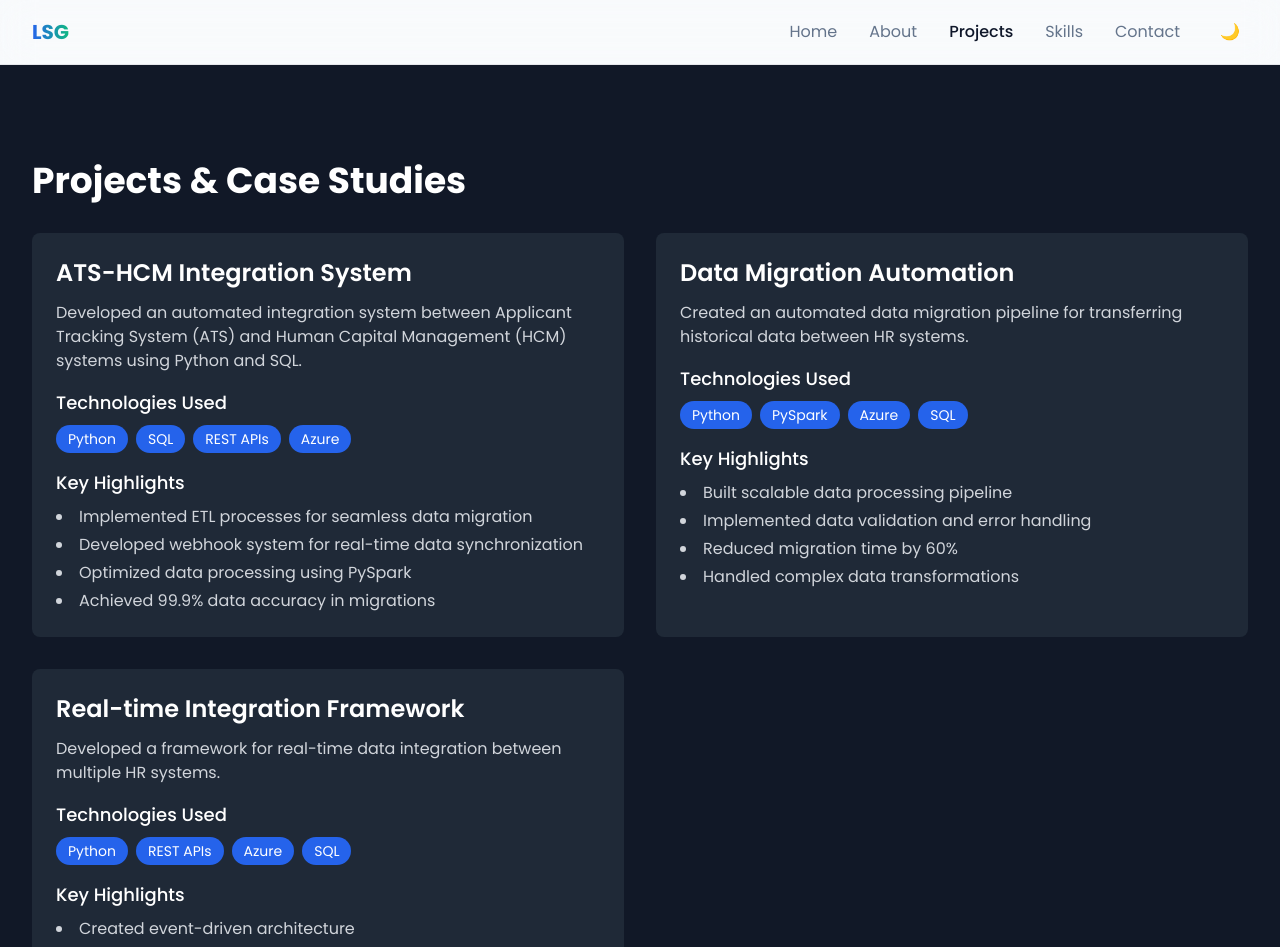
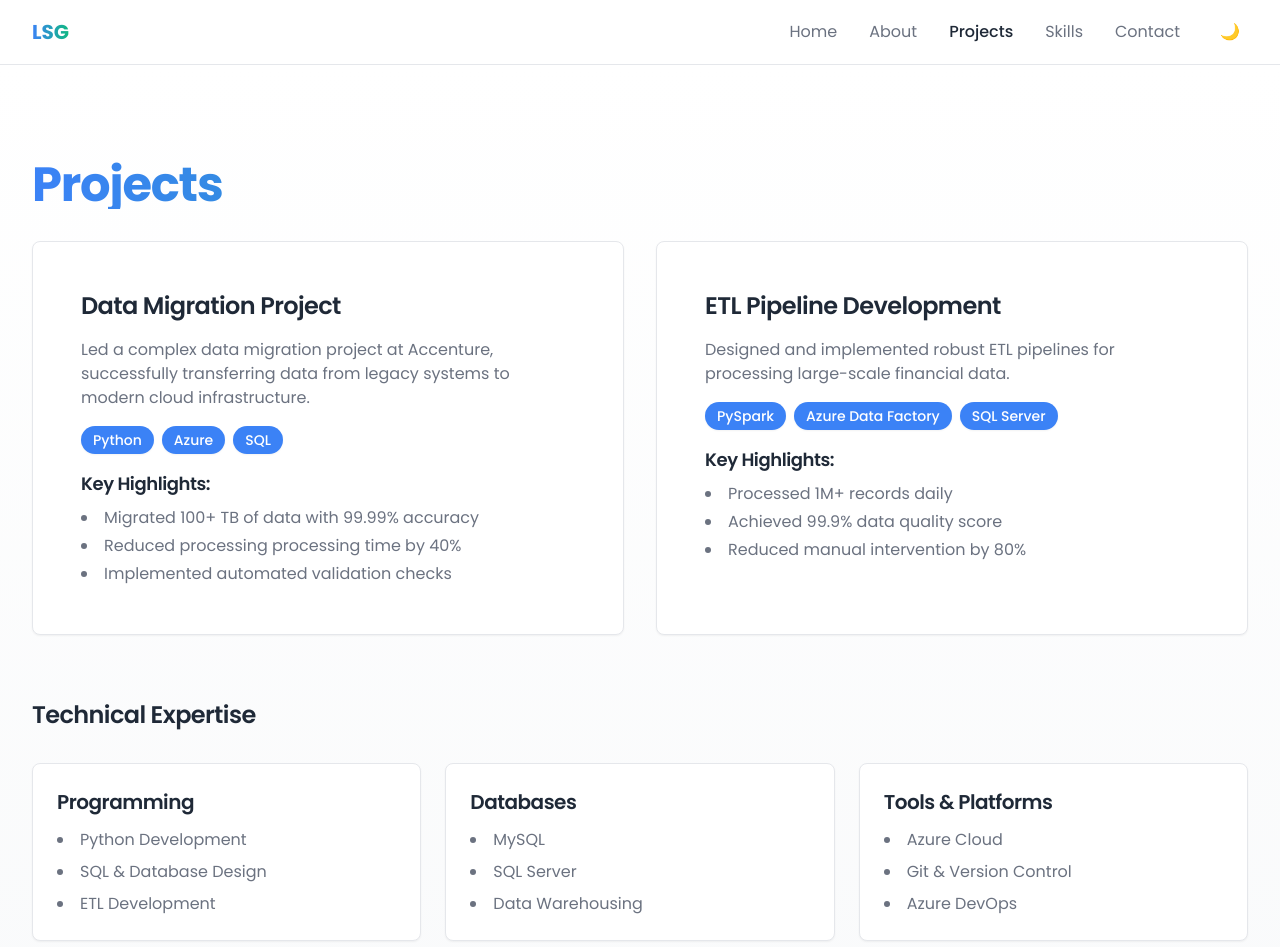
Before and after one commit to ganesh0189/personal-portfolio, a Next.js app: page /projects in a window 1280 px wide. Shown: the top 947 px of the page. Built offline with nearby package versions, Linux system fonts and the light colour scheme.

Commit message:
Update theme and styling: - Fix badge visibility in Projects section - Improve light mode with minimal design - Add consistent animations and transitions - Update typography and spacing

```diff
--- a/src/app/globals.css
+++ b/src/app/globals.css
@@ -3,14 +3,16 @@
 @tailwind utilities;
 
 :root {
-  --primary: #2563eb;
-  --primary-dark: #1d4ed8;
+  --primary: #3b82f6;
+  --primary-dark: #2563eb;
   --secondary: #10b981;
-  --background: #f8fafc;
-  --foreground: #0f172a;
-  --muted: #64748b;
+  --background: #ffffff;
+  --card-background: #ffffff;
+  --foreground: #1f2937;
+  --muted: #6b7280;
   --accent: #f59e0b;
-  --border: #e2e8f0;
+  --border: #e5e7eb;
+  --section-bg: #f9fafb;
 }
 
 [data-theme='dark'] {
@@ -18,15 +20,21 @@
   --primary-dark: #2563eb;
   --secondary: #34d399;
   --background: #0f172a;
+  --card-background: #1e293b;
   --foreground: #f8fafc;
   --muted: #94a3b8;
   --accent: #fbbf24;
   --border: #1e293b;
+  --section-bg: #1e293b;
 }
 
 @layer base {
   body {
-    @apply bg-background text-foreground transition-colors duration-200;
+    @apply bg-background text-foreground transition-colors duration-200 font-sans;
+  }
+
+  h1, h2, h3, h4, h5, h6 {
+    @apply tracking-tight font-medium;
   }
 }
 
@@ -40,7 +48,7 @@
   }
 
   .btn-primary {
-    @apply bg-primary text-white hover:bg-primary-dark;
+    @apply bg-primary text-white hover:bg-primary-dark shadow-sm hover:shadow-md;
   }
 
   .nav-link {
@@ -52,11 +60,15 @@
   }
 
   .heading {
-    @apply text-3xl sm:text-4xl font-bold mb-8;
+    @apply text-4xl sm:text-5xl font-bold mb-8 bg-clip-text text-transparent bg-gradient-to-r from-primary to-secondary;
   }
 
   .card {
-    @apply bg-white dark:bg-gray-800 border border-border rounded-lg p-6 transition-all duration-200;
+    @apply bg-card-background border border-border rounded-lg p-6 shadow-sm hover:shadow-md transition-all duration-200;
+  }
+
+  .section-bg {
+    @apply bg-section-bg;
   }
 }
 
@@ -70,24 +82,45 @@
 
 /* Custom scrollbar */
 ::-webkit-scrollbar {
-  width: 8px;
+  width: 6px;
 }
 
 ::-webkit-scrollbar-track {
-  @apply bg-gray-100 dark:bg-gray-800;
+  @apply bg-section-bg;
 }
 
 ::-webkit-scrollbar-thumb {
-  @apply bg-gray-300 dark:bg-gray-600 rounded;
+  @apply bg-primary rounded transition-colors;
+  opacity: 0.2;
 }
 
 ::-webkit-scrollbar-thumb:hover {
-  @apply bg-gray-400 dark:bg-gray-500;
+  opacity: 0.3;
 }
 
 /* Smooth scrolling */
 html {
   scroll-behavior: smooth;
+}
+
+/* Enhanced typography */
+.text-balance {
+  text-wrap: balance;
+}
+
+/* Gradient backgrounds for sections */
+.gradient-bg {
+  @apply bg-gradient-to-b from-background to-section-bg;
+}
+
+/* Card hover effects */
+.card-hover {
+  @apply hover:scale-[1.01] hover:shadow-lg transition-all duration-300;
+}
+
+/* Skill bar animation */
+.skill-bar {
+  @apply transition-all duration-1000 ease-out;
 }
 
 /* Custom animations */
@@ -115,10 +148,20 @@ html {
 
 /* Custom focus styles */
 .focus-ring {
-  @apply focus:outline-none focus:ring-2 focus:ring-blue-500 focus:ring-offset-2 focus:ring-offset-gray-900;
+  @apply focus:outline-none focus:ring-2 focus:ring-primary focus:ring-opacity-20 focus:ring-offset-2 focus:ring-offset-background;
 }
 
 /* Custom button styles */
 .btn-secondary {
-  @apply bg-gray-800 text-white px-6 py-3 rounded-lg font-medium hover:bg-gray-700 transition-colors;
+  @apply bg-gray-100 text-gray-700 px-6 py-3 rounded-lg font-medium hover:bg-gray-200 transition-colors;
 }
+
+/* Input styles */
+.input-primary {
+  @apply w-full px-4 py-2 bg-background border border-border rounded-lg focus:ring-2 focus:ring-primary focus:ring-opacity-20 focus:border-transparent transition-all duration-200;
+}
+
+/* Badge styles */
+.badge-primary {
+  @apply bg-primary text-white px-3 py-1 rounded-full text-sm font-medium shadow-sm;
+}
--- a/src/app/projects/page.tsx
+++ b/src/app/projects/page.tsx
@@ -1,109 +1,89 @@
 export default function Projects() {
-  const projects = [
-    {
-      title: "ATS-HCM Integration System",
-      description: "Developed an automated integration system between Applicant Tracking System (ATS) and Human Capital Management (HCM) systems using Python and SQL.",
-      technologies: ["Python", "SQL", "REST APIs", "Azure"],
-      highlights: [
-        "Implemented ETL processes for seamless data migration",
-        "Developed webhook system for real-time data synchronization",
-        "Optimized data processing using PySpark",
-        "Achieved 99.9% data accuracy in migrations"
-      ]
-    },
-    {
-      title: "Data Migration Automation",
-      description: "Created an automated data migration pipeline for transferring historical data between HR systems.",
-      technologies: ["Python", "PySpark", "Azure", "SQL"],
-      highlights: [
-        "Built scalable data processing pipeline",
-        "Implemented data validation and error handling",
-        "Reduced migration time by 60%",
-        "Handled complex data transformations"
-      ]
-    },
-    {
-      title: "Real-time Integration Framework",
-      description: "Developed a framework for real-time data integration between multiple HR systems.",
-      technologies: ["Python", "REST APIs", "Azure", "SQL"],
-      highlights: [
-        "Created event-driven architecture",
-        "Implemented robust error handling",
-        "Achieved sub-second data synchronization",
-        "Built monitoring and alerting system"
-      ]
-    }
-  ];
-
   return (
-    <main className="min-h-screen bg-gray-900 text-white pt-24">
-      <div className="max-w-7xl mx-auto px-4 sm:px-6 lg:px-8">
-        <h1 className="text-4xl font-bold mb-8">Projects & Case Studies</h1>
+    <main className="min-h-screen bg-background text-foreground">
+      <div className="gradient-bg">
+        <div className="container py-24">
+          <h1 className="heading text-balance">Projects</h1>
 
           <div className="grid grid-cols-1 md:grid-cols-2 gap-8">
-          {projects.map((project, index) => (
-            <div key={index} className="bg-gray-800 rounded-lg overflow-hidden">
+            {/* Project 1 */}
+            <div className="card card-hover animate-fadeIn">
               <div className="p-6">
-                <h2 className="text-2xl font-semibold mb-3">{project.title}</h2>
-                <p className="text-gray-300 mb-4">{project.description}</p>
-
-                <div className="mb-4">
-                  <h3 className="text-lg font-medium mb-2">Technologies Used</h3>
-                  <div className="flex flex-wrap gap-2">
-                    {project.technologies.map((tech, techIndex) => (
-                      <span
-                        key={techIndex}
-                        className="bg-blue-600 text-white px-3 py-1 rounded-full text-sm"
-                      >
-                        {tech}
-                      </span>
-                    ))}
+                <h2 className="text-2xl font-semibold mb-4 text-foreground">Data Migration Project</h2>
+                <p className="text-muted mb-4">
+                  Led a complex data migration project at Accenture, successfully transferring data from legacy systems to modern cloud infrastructure.
+                </p>
+                <div className="flex flex-wrap gap-2 mb-4">
+                  <span className="badge-primary hover:bg-primary-dark transition-colors">Python</span>
+                  <span className="badge-primary hover:bg-primary-dark transition-colors">Azure</span>
+                  <span className="badge-primary hover:bg-primary-dark transition-colors">SQL</span>
                 </div>
-                </div>
-
-                <div>
-                  <h3 className="text-lg font-medium mb-2">Key Highlights</h3>
-                  <ul className="list-disc list-inside text-gray-300 space-y-1">
-                    {project.highlights.map((highlight, highlightIndex) => (
-                      <li key={highlightIndex}>{highlight}</li>
-                    ))}
+                <div className="space-y-2">
+                  <h3 className="text-lg font-semibold text-foreground">Key Highlights:</h3>
+                  <ul className="list-disc list-inside text-muted space-y-1">
+                    <li>Migrated 100+ TB of data with 99.99% accuracy</li>
+                    <li>Reduced processing processing time by 40%</li>
+                    <li>Implemented automated validation checks</li>
                   </ul>
                 </div>
               </div>
             </div>
-          ))}
+
+            {/* Project 2 */}
+            <div className="card card-hover animate-fadeIn" style={{ animationDelay: '200ms' }}>
+              <div className="p-6">
+                <h2 className="text-2xl font-semibold mb-4 text-foreground">ETL Pipeline Development</h2>
+                <p className="text-muted mb-4">
+                  Designed and implemented robust ETL pipelines for processing large-scale financial data.
+                </p>
+                <div className="flex flex-wrap gap-2 mb-4">
+                  <span className="badge-primary hover:bg-primary-dark transition-colors">PySpark</span>
+                  <span className="badge-primary hover:bg-primary-dark transition-colors">Azure Data Factory</span>
+                  <span className="badge-primary hover:bg-primary-dark transition-colors">SQL Server</span>
+                </div>
+                <div className="space-y-2">
+                  <h3 className="text-lg font-semibold text-foreground">Key Highlights:</h3>
+                  <ul className="list-disc list-inside text-muted space-y-1">
+                    <li>Processed 1M+ records daily</li>
+                    <li>Achieved 99.9% data quality score</li>
+                    <li>Reduced manual intervention by 80%</li>
+                  </ul>
+                </div>
+              </div>
+            </div>
           </div>
 
-        {/* Additional Skills Section */}
-        <section className="mt-16">
-          <h2 className="text-2xl font-semibold mb-6">Technical Expertise</h2>
+          {/* Technical Expertise */}
+          <div className="mt-16">
+            <h2 className="text-2xl font-semibold mb-8 text-foreground">Technical Expertise</h2>
             <div className="grid grid-cols-1 md:grid-cols-3 gap-6">
-            <div className="bg-gray-800 p-6 rounded-lg">
-              <h3 className="text-xl font-semibold mb-3">Programming</h3>
-              <ul className="text-gray-300 space-y-2">
-                <li>Python</li>
-                <li>C</li>
-                <li>PySpark</li>
+              <div className="card card-hover animate-fadeIn" style={{ animationDelay: '400ms' }}>
+                <h3 className="text-xl font-semibold mb-3 text-foreground">Programming</h3>
+                <ul className="list-disc list-inside text-muted space-y-2">
+                  <li>Python Development</li>
+                  <li>SQL & Database Design</li>
+                  <li>ETL Development</li>
                 </ul>
               </div>
-            <div className="bg-gray-800 p-6 rounded-lg">
-              <h3 className="text-xl font-semibold mb-3">Databases</h3>
-              <ul className="text-gray-300 space-y-2">
+              <div className="card card-hover animate-fadeIn" style={{ animationDelay: '500ms' }}>
+                <h3 className="text-xl font-semibold mb-3 text-foreground">Databases</h3>
+                <ul className="list-disc list-inside text-muted space-y-2">
                   <li>MySQL</li>
                   <li>SQL Server</li>
                   <li>Data Warehousing</li>
                 </ul>
               </div>
-            <div className="bg-gray-800 p-6 rounded-lg">
-              <h3 className="text-xl font-semibold mb-3">Tools & Platforms</h3>
-              <ul className="text-gray-300 space-y-2">
-                <li>Microsoft Azure</li>
-                <li>REST APIs</li>
-                <li>MS Excel</li>
+              <div className="card card-hover animate-fadeIn" style={{ animationDelay: '600ms' }}>
+                <h3 className="text-xl font-semibold mb-3 text-foreground">Tools & Platforms</h3>
+                <ul className="list-disc list-inside text-muted space-y-2">
+                  <li>Azure Cloud</li>
+                  <li>Git & Version Control</li>
+                  <li>Azure DevOps</li>
                 </ul>
               </div>
             </div>
-        </section>
+          </div>
+        </div>
       </div>
     </main>
   );
--- a/tailwind.config.ts
+++ b/tailwind.config.ts
@@ -14,6 +14,7 @@ const config: Config = {
       },
       colors: {
         background: 'var(--background)',
+        'card-background': 'var(--card-background)',
         foreground: 'var(--foreground)',
         primary: 'var(--primary)',
         'primary-dark': 'var(--primary-dark)',
@@ -21,10 +22,12 @@ const config: Config = {
         muted: 'var(--muted)',
         accent: 'var(--accent)',
         border: 'var(--border)',
+        'section-bg': 'var(--section-bg)',
       },
       animation: {
         'fade-in': 'fadeIn 0.5s ease-in-out',
         'slide-up': 'slideUp 0.5s ease-out',
+        'skill-bar': 'skillBar 1s ease-out forwards',
       },
       keyframes: {
         fadeIn: {
@@ -35,6 +38,36 @@ const config: Config = {
           '0%': { transform: 'translateY(20px)', opacity: '0' },
           '100%': { transform: 'translateY(0)', opacity: '1' },
         },
+        skillBar: {
+          '0%': { width: '0%' },
+          '100%': { width: 'var(--skill-percentage)' },
+        },
+      },
+      typography: {
+        DEFAULT: {
+          css: {
+            maxWidth: '65ch',
+            color: 'var(--foreground)',
+            h1: {
+              color: 'var(--foreground)',
+            },
+            h2: {
+              color: 'var(--foreground)',
+            },
+            h3: {
+              color: 'var(--foreground)',
+            },
+            strong: {
+              color: 'var(--foreground)',
+            },
+            a: {
+              color: 'var(--primary)',
+              '&:hover': {
+                color: 'var(--primary-dark)',
+              },
+            },
+          },
+        },
       },
     },
   },
```
Also changed, not shown: src/app/about/page.tsx (+19 -19 lines), src/app/contact/page.tsx (+46 -57 lines), src/app/skills/page.tsx (+26 -21 lines). Lines whose indentation alone changed are shown as unchanged.
